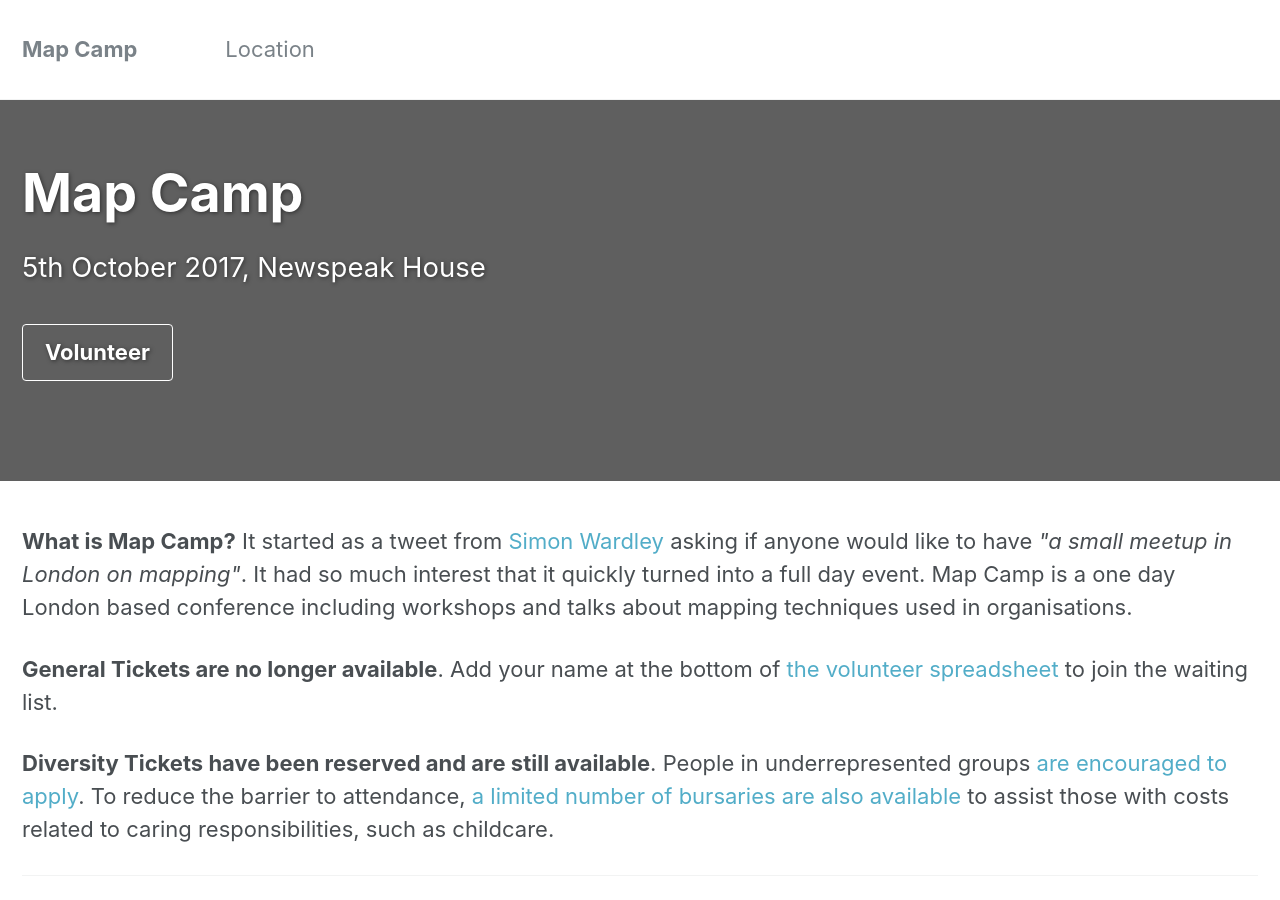
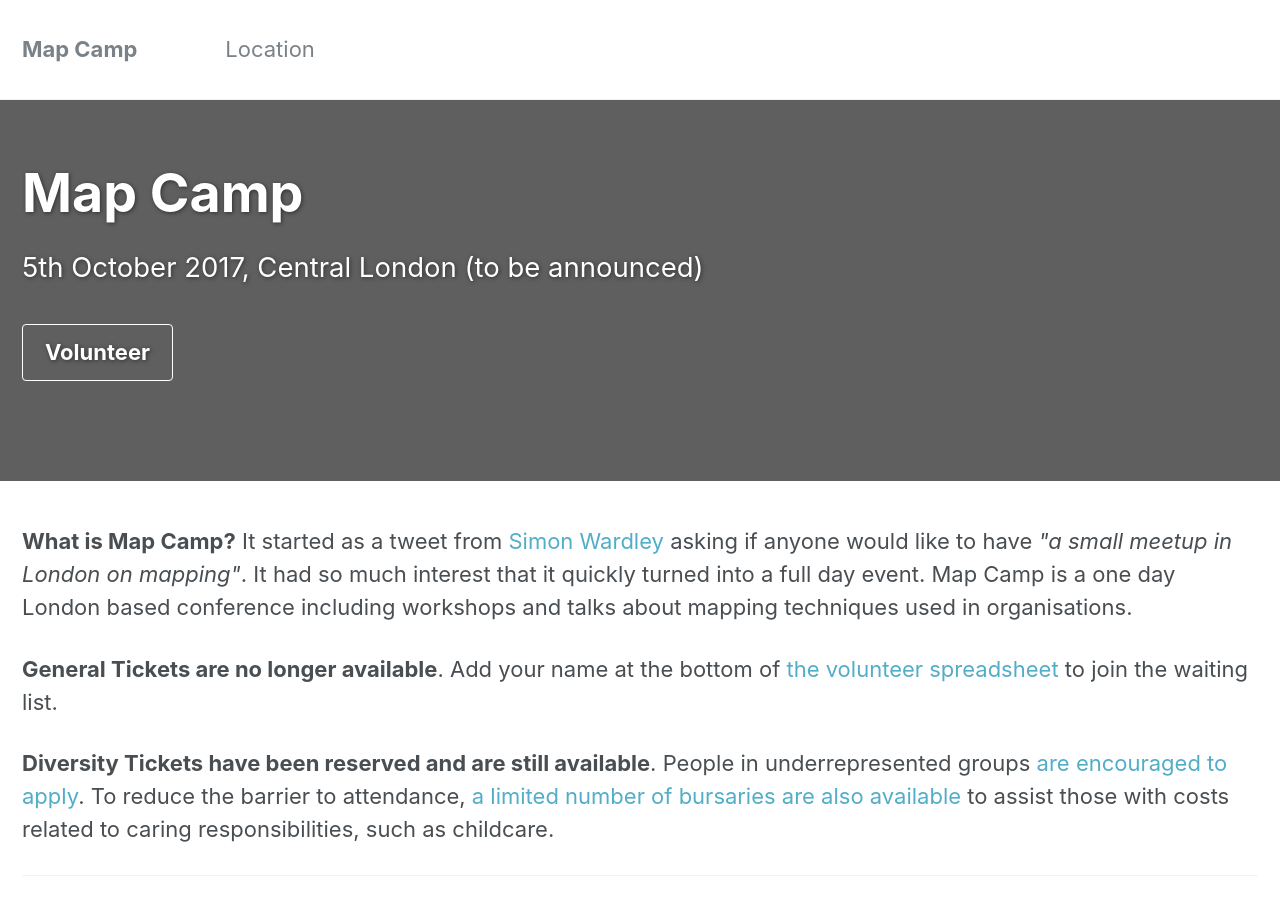
Before and after one commit to mapcampcommittee/mapcampcommittee.github.io, a Jekyll site: the page built from index.html, in a window 1280 px wide and 900 px high. Built offline with Jekyll 4.4.1, drawn with Linux system fonts in a browser that asks for light colours; the list of posts is cut into pages by our own code; comment, search, counter and statistics services are not loaded.

Commit message:
Remove previous location, indicate TBA.

```diff
--- a/_pages/location.html
+++ b/_pages/location.html
@@ -5,10 +5,11 @@
   - dark-theme
 ---
 <center>
-<iframe
+  To Be Announced
+<!-- <iframe
   width="600"
   height="450"
   frameborder="0" style="border:0"
   src="https://www.google.com/maps/embed/v1/place?key=AIzaSyDrO1OypkhUwjdSIW_ipaUf88bZJaI4geU&q=Newspeak+House,+133+Bethnal+Green+Rd,+London+E2+7DG,UK" allowfullscreen>
-</iframe>
+</iframe> -->
 </center>
--- a/index.html
+++ b/index.html
@@ -10,7 +10,7 @@
   overlay_image: /assets/images/YellowstoneBackground.jpg
   cta_label: "Volunteer"
   cta_url: "http://volunteers.map-camp.com"
-excerpt: "5th October 2017, Newspeak House"
+excerpt: "5th October 2017, Central London (to be announced)"
 #excerpt: "Maps enable us to determine the why of action."
 #excerpt: "Orienteering, Strategy, Mapping... join us for MapCamp 2017"
 intro:
```
